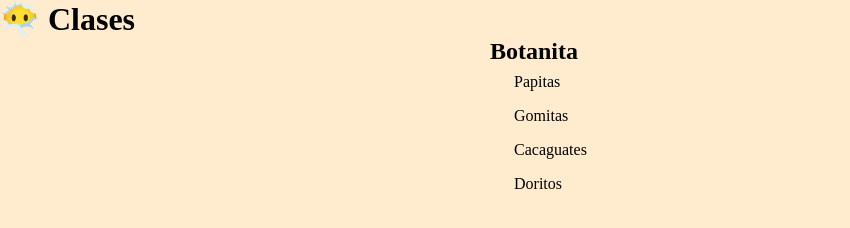
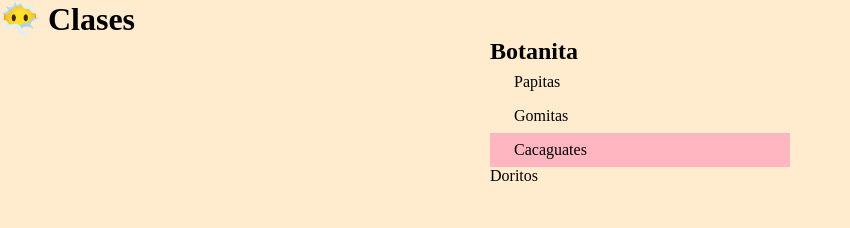
Before and after one commit to Blackbear26/dom, a plain HTML site: page 04 clases/index.html in a window 1280 px wide. Shown: the whole page, without its empty margins (0-850 px from the left). Drawn offline with Linux system fonts and the light colour scheme.

Commit message:
terminamos con clase JS

```diff
--- a/04 clases/index.html
+++ b/04 clases/index.html
@@ -6,7 +6,7 @@
     <title>😶‍🌫️ Clases </title>
 
     <link rel="stylesheet" href="style.css">
-    <script src="script.js"></script>
+    <script defer src="script.js"></script>
 </head>
 <body>
     <h1>😶‍🌫️ Clases</h1>
@@ -14,10 +14,10 @@
     <div class="ingredientes">
         <h2 class="subtitle">Botanita</h2>
         <ul class="lista">
-            <li class="botana">Papitas</li>
-            <li class="botana">Gomitas</li>
-            <li class="botana">Cacaguates</li>
-            <li class="botana">Doritos</li>
+            <li class="botana bg-ligthblue">Papitas</li>
+            <li class="botana ">Gomitas</li>
+            <li class="botana ">Cacaguates</li>
+            <li class="botana bg ligthpink">Doritos</li>
         </ul>
     </div>
 </body>
--- a/04 clases/script.js
+++ b/04 clases/script.js
@@ -2,6 +2,48 @@
 Aceder al primer elemento de la lista
 */
 
-const primerBotana = document.getElementsByTagName("li");
+const botanas = document.getElementsByTagName("li");
 
-console.log(primerBotana[0]);
+/* Propiedad clss list
+
+accedemos a la lista de clases que tiene un elemento
+
+    eleemento.classList
+
+-devueleve un token list (listado de clases en el DOM) en tipo array
+*/
+
+console.log(botanas[0].classList[1]);
+
+/* para agreagr clases uutilizamos el metodo add
+
+    elemento.classList.add(clase)
+
+- nombr de la clase pasa como string entre " "
+*/
+
+botanas[2].classList.add("bg-lightpink");
+
+/*
+Verificar si existe una clase en ele lemento con el metodo contains
+
+    elemento.classList.contains(clase)
+
+- devuelve true si la clase existe en el elemento
+- devuelve false si la clase no existe en el elemento
+- la clase pasa como string ("")
+*/
+
+console.log(botanas[2].classList.contains("botana"));
+console.log(botanas[2].classList.contains("bg-lightblue"));
+
+/*
+Para eliminar una clase con el metodo remove
+
+    elemento.classList.remove(clase)
+
+- la clase pasa como string ("")
+*/
+
+botanas[3].classList.remove("bg-lightpink");
+botanas[3].classList.remove("botana");
--- a/04 clases/style.css
+++ b/04 clases/style.css
@@ -27,5 +27,5 @@ body{
 }
 
 .bg-lightpink {
-    background-color: lightpink;
+    background-color:lightpink;
 }
```
